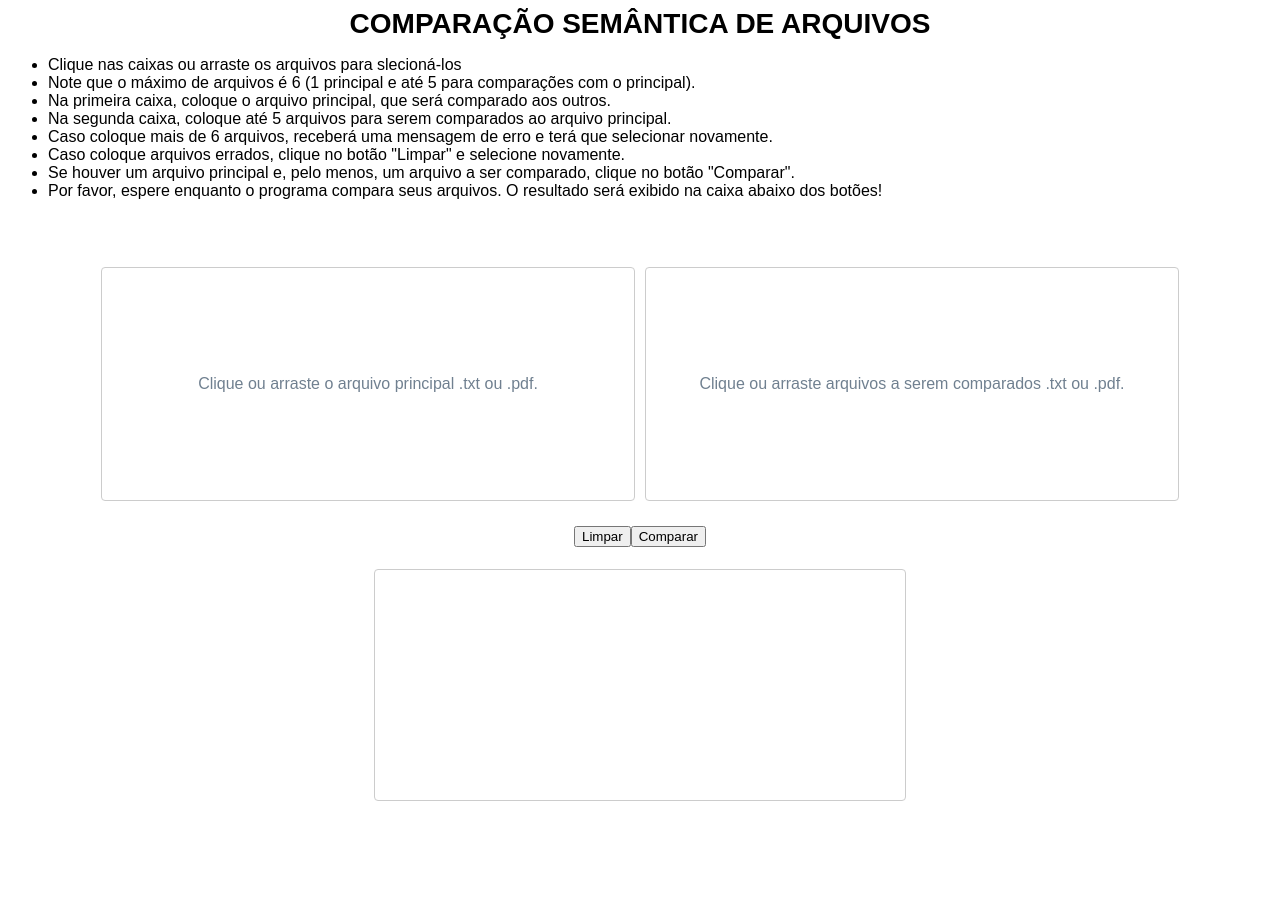
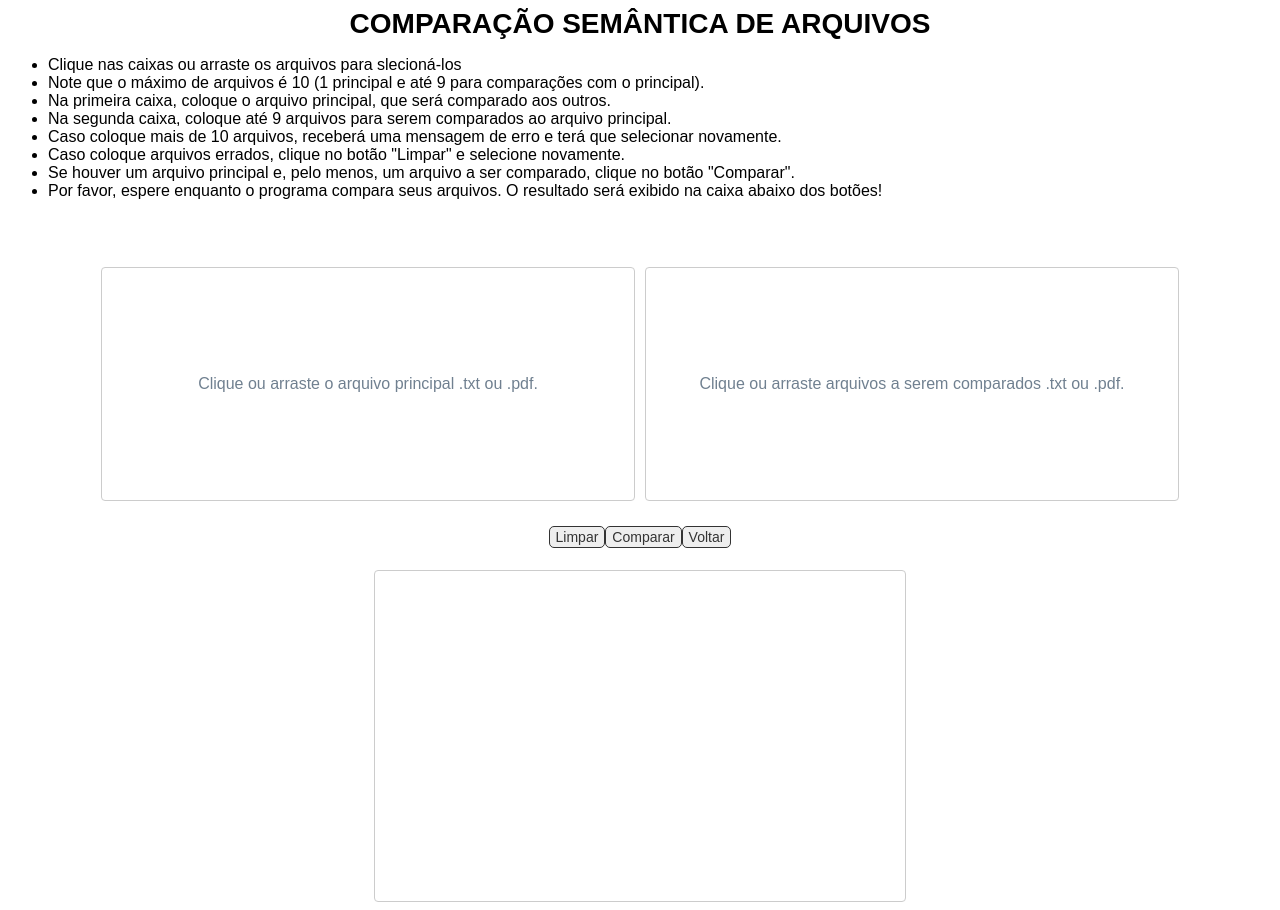
Before and after one commit to Juliano-Kennedy-Rodrigues/Comparacao_Textos_e_Similaridade_Semantica, a Django app: page /dezArquivos/ in a window 1280 px wide. Before the commit the page ends 801 px from the top, so only its background shows below. Run offline with Django 5.2, Linux system fonts and the light colour scheme.

Commit message:
atualizando html e css e adiconando funcionalidade principal

```diff
--- a/projeto/comparacao/templates/comparacao/cincoArquivos.html
+++ b/projeto/comparacao/templates/comparacao/cincoArquivos.html
@@ -1,4 +1,5 @@
 {% load static %}
+{% csrf_token %}
 <!DOCTYPE html>
 <html lang="en">
 <head>
@@ -36,7 +37,8 @@
     <div id="secondDiv">
         <div id="buttomDiv">
             <button id="clear-btn">Limpar</button>
-            <button id="compare-btn">Comparar</button>
+            <button id="compare-btn" onclick="enviarParaComparacao()">Comparar</button>
+            <a href="{% url 'index' %}" id="back-btn">Voltar</a>
         </div>
 
         <div id="lista">
--- a/projeto/comparacao/templates/comparacao/dezArquivos.html
+++ b/projeto/comparacao/templates/comparacao/dezArquivos.html
@@ -1,4 +1,5 @@
 {% load static %}
+{% csrf_token %}
 <!DOCTYPE html>
 <html lang="en">
 <head>
@@ -13,10 +14,10 @@
     <div id="divInstrucoes">
         <ul id="intrucoes">
             <li>Clique nas caixas ou arraste os arquivos para slecioná-los</li>
-            <li>Note que o máximo de arquivos é 6 (1 principal e até 5 para comparações com o principal).</li>
+            <li>Note que o máximo de arquivos é 10 (1 principal e até 9 para comparações com o principal).</li>
             <li>Na primeira caixa, coloque o arquivo principal, que será comparado aos outros.</li>
-            <li>Na segunda caixa, coloque até 5 arquivos para serem comparados ao arquivo principal.</li>
-            <li>Caso coloque mais de 6 arquivos, receberá uma mensagem de erro e terá que selecionar novamente.</li>
+            <li>Na segunda caixa, coloque até 9 arquivos para serem comparados ao arquivo principal.</li>
+            <li>Caso coloque mais de 10 arquivos, receberá uma mensagem de erro e terá que selecionar novamente.</li>
             <li>Caso coloque arquivos errados, clique no botão "Limpar" e selecione novamente.</li>
             <li>Se houver um arquivo principal e, pelo menos, um arquivo a ser comparado, clique no botão "Comparar".</li>
             <li>Por favor, espere enquanto o programa compara seus arquivos. O resultado será exibido na caixa abaixo dos botões!</li>
@@ -46,7 +47,8 @@
 
         <div id="buttomDiv">
             <button id="clear-btn">Limpar</button>
-            <button id="compare-btn">Comparar</button>
+            <button id="compare-btn" onclick="enviarParaComparacao()">Comparar</button>
+            <a href="{% url 'index' %}" id="back-btn">Voltar</a>
         </div>
 
         <div id="lista">
--- a/projeto/comparacao/templates/comparacao/index.html
+++ b/projeto/comparacao/templates/comparacao/index.html
@@ -20,8 +20,8 @@
     </div>
 
     <div id="buttomDivChoices">
-        <button id="general-btn">Comparação Geral</button>
-        <button id="especific-btn">Comparação Específica</button>
+        <a href="{% url 'cincoArquivos' %}" id="general-btn">Comparação Geral</a>
+        <a href="{% url 'dezArquivos' %}" id="especific-btn">Comparação Específica</a>
     </div>
 
     <script src="{% static 'js/script.js' %}"></script>
--- a/projeto/comparacao/urls.py
+++ b/projeto/comparacao/urls.py
@@ -1,11 +1,11 @@
 from django.urls import path
+from comparacao.views import comparar_textos
 
 from . import views
 
 urlpatterns = [
-    path('helloworld/', views.helloWorld),
-    path("", views.comparacao, name="comparacao"),
-    path('yourname/<str:name>', views.yourName, name='your-name'),
     path('cincoArquivos/', views.cincoArquivos, name='cincoArquivos'),
     path('dezArquivos/', views.dezArquivos, name='dezArquivos'),
+    path('index/', views.index, name='index'),
+    path('comparar/', comparar_textos, name='comparar_textos'),
 ]
--- a/projeto/comparacao/views.py
+++ b/projeto/comparacao/views.py
@@ -1,18 +1,66 @@
 from django.shortcuts import render
 from django.http import HttpResponse
+from django.http import JsonResponse
+import pdfplumber
+import os
+from sentence_transformers import SentenceTransformer, util
 
 # Create your views here.
-def helloWorld(request):
-    return HttpResponse('Hello World!')
-
-def comparacao(request):
+def index(request):
     return render(request, 'comparacao/index.html')
-
-def yourName(request, name):
-    return render(request, 'comparacao/yourname.html', {'name': name})
 
 def dezArquivos(request):
     return render(request, 'comparacao/dezArquivos.html')
 
 def cincoArquivos(request):
     return render(request, 'comparacao/cincoArquivos.html')
+
+
+TUNED_MODEL_PATH = './bertimbau_tuned_scielo_final'
+
+if os.path.exists(TUNED_MODEL_PATH):
+    tuned_model = SentenceTransformer(TUNED_MODEL_PATH)
+else:
+    tuned_model = SentenceTransformer('neuralmind/bert-base-portuguese-cased')
+
+def comparar_textos(request):
+    if request.method == 'POST' and request.FILES.getlist('arquivos'):
+        arquivos = request.FILES.getlist('arquivos')
+
+        textos = []
+        nomes_arquivos = []
+
+        for f in arquivos:
+            nomes_arquivos.append(f.name)
+            if f.name.endswith('.txt'):
+                textos.append(f.read().decode('utf-8'))
+            elif f.name.endswith('.pdf'):
+                with pdfplumber.open(f) as pdf:
+                    texto_completo = "".join([page.extract_text() for page in pdf.pages])
+                    textos.append(texto_completo)
+
+        if len(textos) < 2:
+            return JsonResponse({'error': 'Envie pelo menos 2 arquivos para comparação.'}, status=400)
+
+        embeddings = tuned_model.encode(textos, convert_to_tensor=True)
+
+        anchor_embedding = embeddings[0]
+        anchor_name = nomes_arquivos[0]
+
+        resultados_similaridade = []
+
+        for i in range(1, len(embeddings)):
+            similarity_tensor = util.cos_sim(anchor_embedding, embeddings[i])
+
+            porcentagem = round(similarity_tensor.item() * 100, 2)
+
+            resultados_similaridade.append({
+                "ID": i,
+                "Artigo_Ancora": anchor_name[:40],       #
+                "Artigo_Comparado": nomes_arquivos[i][:40],
+                "Similaridade": f"{porcentagem}%"
+            })
+
+        return JsonResponse({'resultados': resultados_similaridade})
+
+    return JsonResponse({'error': 'Método inválido ou arquivos não detectados.'}, status=400)
--- a/projeto/static/css/style.css
+++ b/projeto/static/css/style.css
@@ -19,12 +19,10 @@
   font-size: 28px;
   color: black;
   font-weight: bold;
-  height: 100%;
   margin: 0;
   display: flex;
   justify-content: center;
   align-items: center;
-
 }
 
 #labelDiv {
@@ -47,6 +45,12 @@
   padding-top: 4%;
 }
 
+#previewsHere {
+  width: 100%;
+  height: 100%;
+  overflow-y: auto;
+  padding-right: 5px;
+}
 
 #lista {
   margin: 0 auto;
@@ -58,21 +62,18 @@
   color: slategray;
   width: 500px;
   max-width: 100%;
-  min-height: 200px;
-  height: auto;
+  height: 300px;
   padding: 15px;
 }
 
-#preview {
+ul#preview {
   width: 100%;
   display: flex;
   flex-direction: column;
-  flex-wrap: wrap;
-  max-height: 160px;
-  gap: 40px;
-  list-style: none;
+  gap: 10px;
   padding: 0;
   margin: 0;
+  list-style: none;
 }
 
 #preview li {
@@ -114,3 +115,16 @@ body {
 #file-input, #file-input2 {
   display: none;
 }
+
+#back-btn, #compare-btn, #clear-btn {
+  font: 14px Arial;
+  text-decoration: none;
+  background-color: #EEEEEE;
+  color: #333333;
+  padding: 2px 6px 2px 6px;
+  border-top: 1px solid #333333;
+  border-right: 1px solid #333333;
+  border-bottom: 1px solid #333333;
+  border-left: 1px solid #333333;
+  border-radius: 5px;
+}
--- a/projeto/static/js/dezArquivos.js
+++ b/projeto/static/js/dezArquivos.js
@@ -6,8 +6,9 @@ const fileInput2 = document.getElementById("file-input2")
 const clearBtn = document.getElementById("clear-btn");
 
 const allowedTypes = ["text/plain", "application/pdf"];
-const MAX_FILES = 6;
+const MAX_FILES = 10;
 var fileInput_number = 0;
+var controle = 0;
 
 function displayFiles(files) {
     const fileArray = Array.from(files);
@@ -32,14 +33,9 @@ function displayFiles(files) {
         return;
     }
 
-  if (fileInput_number == 1){
-    alert(`Operação cancelada! Apenas um arquivo principal pode ser comparado com os outros arquivos por vez.`);
-    fileInput.value = "";
-    fileInput2.value = "";
-    return;
-  }
 
     for (const file of fileArray) {
+
         const li = document.createElement("li");
         li.className = "file-wrapper";
 
@@ -49,11 +45,12 @@ function displayFiles(files) {
             <span class="file-name">${file.name}</span>
             </div>
         `;
+
         preview.appendChild(li);
-  }
+        console.log(preview.children)
 
     }
-
+}
 
 function dropHandler(ev) {
     ev.preventDefault();
@@ -61,6 +58,65 @@ function dropHandler(ev) {
 
     const files = ev.dataTransfer.files;
     displayFiles(files);
+}
+
+async function enviarParaComparacao() {
+    const fileInput = document.getElementById("file-input");
+    const files = [...fileInput.files, ...fileInput2.files];
+
+    if (files.length < 2) {
+        alert("Por favor, selecione pelo menos 2 arquivos para comparar.");
+        return;
+    }
+
+    const formData = new FormData();
+
+    for (let i = 0; i < files.length; i++) {
+        formData.append('arquivos', files[i]);
+    }
+
+    const csrftoken = document.querySelector('[name=csrfmiddlewaretoken]').value;
+
+    try {
+        const response = await fetch('/comparar/', { // URL que vamos criar no Django
+            method: 'POST',
+            headers: {
+                'X-CSRFToken': csrftoken
+            },
+            body: formData
+        });
+
+        const data = await response.json();
+        if (response.ok) {
+
+            console.log("Dados recebidos do Django:", data.resultados);
+
+
+            const resultadoDiv = document.getElementById("previewsHere");
+
+            if (resultadoDiv) {
+                resultadoDiv.innerHTML = "<h3>Resultados da Similaridade (BERTimbau)</h3>";
+
+                // 3. Faz um loop pelos resultados e cria o HTML para cada comparação
+                data.resultados.forEach(item => {
+                    resultadoDiv.innerHTML += `
+                        <div class="resultado-item" style="margin-bottom: 10px; padding: 10px; border-left: 4px solid #007bff; background: #f9f9f9;">
+                            <p style="margin: 0;"><strong>Âncora:</strong> ${item.Artigo_Ancora}</p>
+                            <p style="margin: 0;"><strong>Comparado:</strong> ${item.Artigo_Comparado}</p>
+                            <p style="margin: 5px 0 0 0; color: #28a745; font-weight: bold;">Similaridade: ${item.Similaridade}</p>
+                        </div>
+                    `;
+                });
+            } else {
+                console.error("Erro: Não encontrei a div com id='resultado' no HTML.");
+            }
+
+        } else {
+            alert("Erro no processamento: " + data.error);
+        }
+    } catch (error) {
+        console.error("Erro na requisição:", error);
+    }
 }
 
 // Listeners essenciais
@@ -85,26 +141,54 @@ dropZone2.addEventListener("dragleave", () => {
 dropZone.addEventListener("drop", (e) => {
     dropZone.classList.remove("drag-over");
     dropHandler(e);
+
+    if (fileInput_number >= 1){
+        alert(`Operação cancelada! Apenas um arquivo principal pode ser comparado com os outros arquivos por vez.`);
+        fileInput.value = "";
+        fileInput2.value = "";
+        console.log(fileInput.value)
+        return;
+    }
+
+    fileInput_number++;
 });
 
 dropZone2.addEventListener("drop", (e) => {
     dropZone2.classList.remove("drag-over");
     dropHandler(e);
+    controle++
 });
 
 fileInput.addEventListener("change", (e) => {
     displayFiles(e.target.files);
+    if (fileInput_number >= 1){
+        alert(`Operação cancelada! Apenas um arquivo principal pode ser comparado com os outros arquivos por vez.`);
+        console.log(fileInput_number)
+        preview.children[fileInput_number + controle].innerHTML = "";
+        fileInput.value = "";
+        fileInput2.value = "";
+        console.log(fileInput.value)
         fileInput_number++;
-    alert('colocou principal')
-
+        return;
+    }
+    fileInput_number++;
+    alert(fileInput_number)
 });
 
 fileInput2.addEventListener("change", (e) => {
     displayFiles(e.target.files);
+    controle++;
 });
 
 clearBtn.addEventListener("click", () => {
     preview.innerHTML = "";
     fileInput.value = "";
     fileInput2.value = "";
+    fileInput_number = 0
+
+    const resultadoDiv = document.getElementById('previewsHere')
+    if (resultadoDiv) {
+        console.log("Limpando conteúdo antigo:", resultadoDiv.innerHTML);
+        resultadoDiv.innerHTML = "";
+    }
 });
--- a/projeto/static/js/script.js
+++ b/projeto/static/js/script.js
@@ -1,6 +1,6 @@
 const cinco = document.getElementById("general-btn");
 const dez = document.getElementById("especific-btn");
-
+/*
 cinco.addEventListener("click", function() {
     window.location.href = "/cincoArquivos/";
 });
@@ -8,3 +8,5 @@ cinco.addEventListener("click", function() {
 dez.addEventListener("click", function(){
   window.location.href = "dezArquivos";
 });
+
+*/
```
Also changed, not shown: projeto/static/js/cincoArquivos.js (+65 -1 lines). Lines whose indentation alone changed are shown as unchanged.
